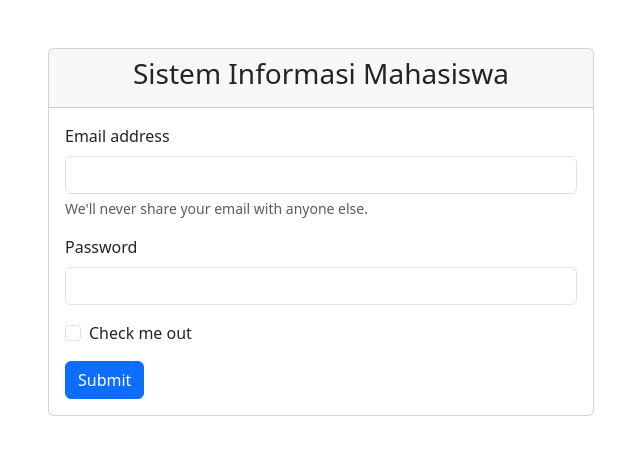
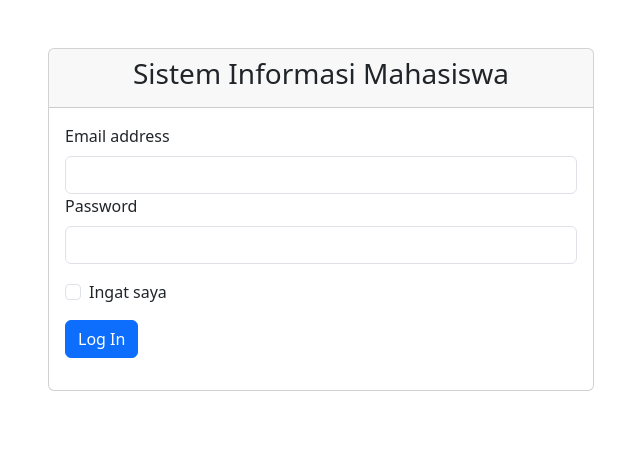
Before and after one commit to cputrief/project, a PHP site: page /login.php in a window 1280 px wide. Shown: the top 455 px of the page, without its empty margins (319-959 px from the left). Run offline with PHP 8.4, Linux system fonts and the light colour scheme.

Commit message:
form login dan membuat cek login

```diff
--- a/index.php
+++ b/index.php
@@ -1,3 +1,7 @@
+<?php
+include_once("cek_login.php");
+?>
+
 <!DOCTYPE html>
 <html lang="en">
 <head>
--- a/login.php
+++ b/login.php
@@ -1,3 +1,31 @@
+<?php
+if(isset($_POST['tombol'])){
+  # 1. koneksi database
+  include_once("koneksi.php");
+  # 2. mengambil value dari input
+  $email = $_POST['email'];
+  $pass = $_POST['pass'];
+
+  # 3. tuliskan query pengecekan apakag data login ada di database?
+  $sql_cek = "SELECT * FROM users WHERE email='$email' AND password='$pass'";
+
+  # 4. menjalankan query di atas
+  $qry_cek = mysqli_query($koneksi,$sql_cek);
+
+  # 5. pengecekan lanjutan
+  $cek = mysqli_num_rows($qry_cek);
+
+  # 6. buatkan if jika login berhasil atau gagal
+  if($cek > 0){
+    // login berhasil
+  }else{
+    // login gagal
+  }
+}
+
+?>
+
+
 <!DOCTYPE html>
 <html lang="en">
 <head>
@@ -17,21 +45,21 @@
                 <h3>Sistem Informasi Mahasiswa</h3>
             </div>
             <div class="card-body">
-            <form>
+            <!-- action di halaman sendiri, action harus ditulis di paling atas -->
+            <form method="post" action="login.php">
               <div class="mb-3">
                 <label for="exampleInputEmail1" class="form-label">Email address</label>
-    <input type="email" class="form-control" id="exampleInputEmail1" aria-describedby="emailHelp">
-    <div id="emailHelp" class="form-text">We'll never share your email with anyone else.</div>
-  </div>
+                <input type="email" name="email" class="form-control" id="exampleInputEmail1" aria-describedby="emailHelp">
+
               <div class="mb-3">
                 <label for="exampleInputPassword1" class="form-label">Password</label>
-    <input type="password" class="form-control" id="exampleInputPassword1">
+                <input type="password" name="psw" class="form-control" id="exampleInputPassword1">
               </div>
               <div class="mb-3 form-check">
-    <input type="checkbox" class="form-check-input" id="exampleCheck1">
-    <label class="form-check-label" for="exampleCheck1">Check me out</label>
+                <input type="checkbox" name="cek" value="yes" class="form-check-input" id="exampleCheck1">
+                <label class="form-check-label" for="exampleCheck1">Ingat saya</label>
               </div>
-  <button type="submit" class="btn btn-primary">Submit</button>
+              <button type="submit" name="tombol" class="btn btn-primary">Log In</button>
             </form>
             </div>
             </div>
```
Also changed, not shown: cek_login.php (added, +7 -0 lines). Lines whose indentation alone changed are shown as unchanged.
